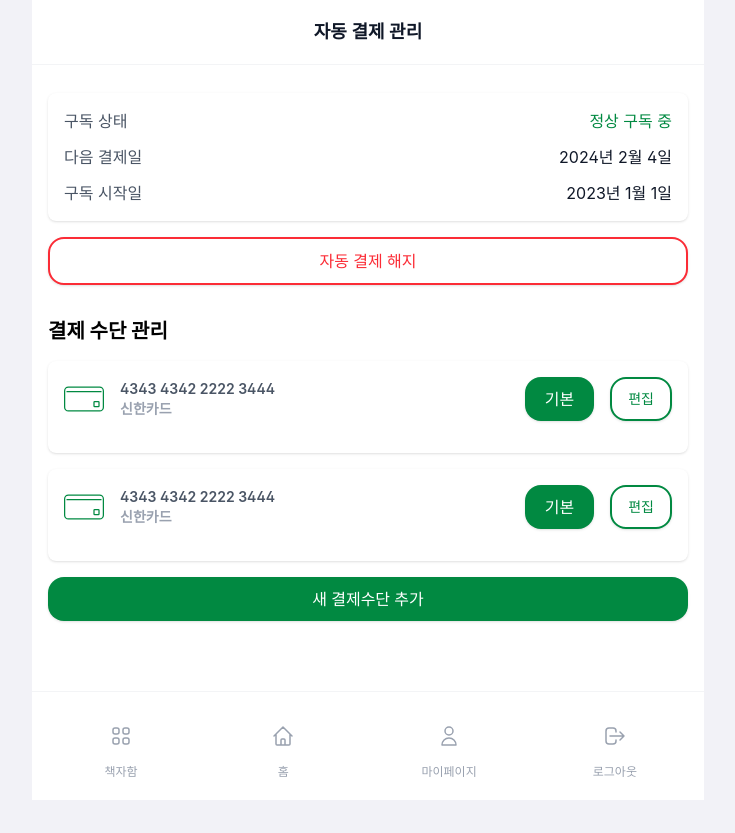
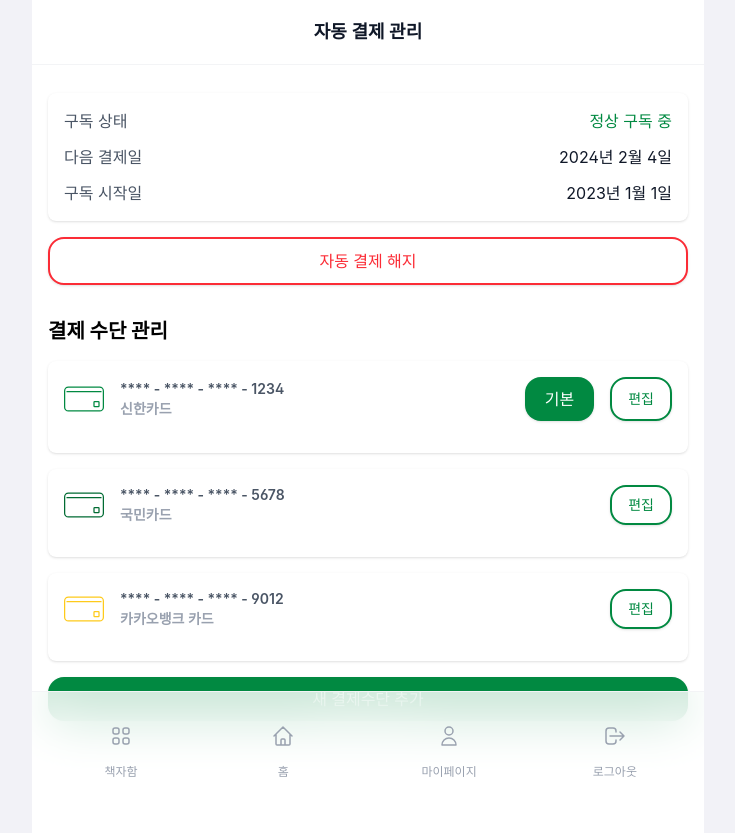
Before and after one commit to seongyun4359/EarDream-FE, a React (Vite) app: page /mypage/auto-payment in a window 1280 px wide. Shown: the whole page, without its empty margins (272-1007 px from the left). Before the commit the page ends 800 px from the top, so only its background shows below. Built offline with nearby package versions, Linux system fonts and the light colour scheme; no server answers; a web font is replaced by a local one.

Commit message:
fix: 자동 결제 관리 페이지 수정

```diff
--- a/src/pages/AutoPaymentPage.tsx
+++ b/src/pages/AutoPaymentPage.tsx
@@ -5,6 +5,8 @@ import Button from "../components/common/Button";
 import TextCard from "../components/common/TextCard";
 import Alert from "../components/common/Alert";
 import WarningIcon from "../assets/icons/WarningIcon";
+import CardIcon from "../assets/icons/CardIcon";
+import PaymentCard from "../components/other/PaymentCard";
 
 const AutoPaymentPage: React.FC = () => {
   const [isShowAlert, setIsShowAlert] = useState<boolean>(false);
@@ -24,7 +26,29 @@ const AutoPaymentPage: React.FC = () => {
     basicPaymentInfo: "4343 4342 2222 3444",
   };
 
-  const test = () => {};
+  const payments = [
+    {
+      id: 1,
+      label: "신한카드",
+      cardNumber: "**** - **** - **** - 1234",
+      isBasic: true,
+      icon: <CardIcon className="w-10 h-10 text-[#018941]" />,
+    },
+    {
+      id: 2,
+      label: "국민카드",
+      cardNumber: "**** - **** - **** - 5678",
+      isBasic: false,
+      icon: <CardIcon className="w-10 h-10 text-[#016b33]" />,
+    },
+    {
+      id: 3,
+      label: "카카오뱅크 카드",
+      cardNumber: "**** - **** - **** - 9012",
+      isBasic: false,
+      icon: <CardIcon className="w-10 h-10 text-[#feca1b]" />,
+    },
+  ];
 
   const handleShowAlert = () => {
     setIsShowAlert((pre) => !pre);
@@ -77,56 +101,16 @@ const AutoPaymentPage: React.FC = () => {
         )}
 
         <p className="text-xl font-bold mt-8">결제 수단 관리</p>
-        {[1, 2].map((i) => (
-          <div key={i} className="bg-white rounded-lg p-4 shadow-sm mt-4">
-            <div className="flex items-center space-x-4 mb-4">
-              <svg
-                className="w-10 h-8 text-[#018941]"
-                fill="none"
-                stroke="currentColor"
-                strokeWidth={2}
-                viewBox="0 0 64 40"
-              >
-                <rect
-                  x="1"
-                  y="1"
-                  width="62"
-                  height="38"
-                  rx="6"
-                  ry="6"
-                  className="stroke-current"
-                />
-                <line x1="4" y1="8" x2="60" y2="8" className="stroke-current" />
-                <rect
-                  x="48"
-                  y="24"
-                  width="8"
-                  height="8"
-                  rx="1"
-                  className="stroke-current"
-                />
-              </svg>
+        {payments.map((payment) => (
+          <PaymentCard
+            key={payment.cardNumber}
+            icon={payment.icon}
+            label={payment.label}
+            cardNumber={payment.cardNumber}
+            isBasic={payment.isBasic}
+          />
+        ))}
 
-              <div className="flex-1">
-                <h2 className="text-sm font-semibold text-gray-600">
-                  {user.basicPaymentInfo}
-                </h2>
-                <h2 className="text-sm font-semibold text-gray-400">
-                  {user.basicPayment}
-                </h2>
-              </div>
-
-              <div className="flex gap-4">
-                <div className="bg-[#018941] text-white shadow-sm font-medium rounded-2xl transition-all px-5 py-2.5 text-base">
-                  <p>기본</p>
-                </div>
-                <Button variant="outline" size="small" onClick={test}>
-                  편집
-                </Button>
-              </div>
-            </div>
-          </div>
-        ))}
         <Button
           type="button"
           size="medium"
@@ -141,3 +125,10 @@ const AutoPaymentPage: React.FC = () => {
 };
 
 export default AutoPaymentPage;
+
+// <div className="flex items-center">
+//               <span className="inline-flex items-center justify-center w-8 h-5 text-[11px] font-bold rounded bg-[#fee500] text-black mr-2">
+//                 pay
+//               </span>
+//               <span className="font-medium">카카오페이</span>
+//             </div>
```
